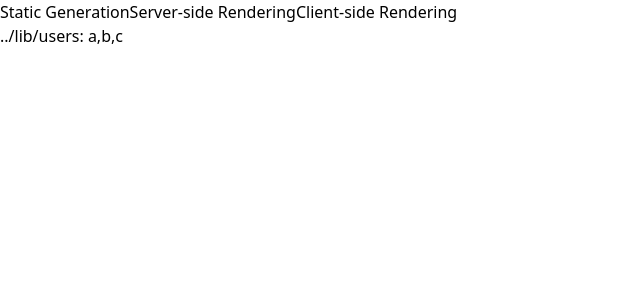
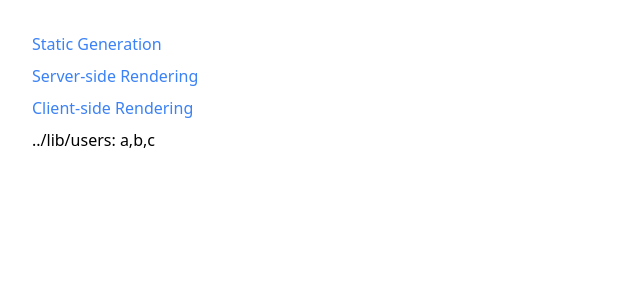
Before and after one commit to mqunell/nextjs-template, a Next.js app: page / in a window 1280 px wide. Shown: the top 300 px of the page, without its empty margins (0-640 px from the left). Built offline with nearby package versions, Linux system fonts and the light colour scheme.

Commit message:
Fix Tailwind config

```diff
--- a/tailwind.config.js
+++ b/tailwind.config.js
@@ -1,5 +1,5 @@
 module.exports = {
-	content: ['./pages/**/*.{js,ts,jsx,tsx}', './components/**/*.{js,ts,jsx,tsx}'],
+	content: ['./src/pages/**/*.{js,ts,jsx,tsx}', './src/components/**/*.{js,ts,jsx,tsx}'],
 	theme: {
 		extend: {},
 	},
```
